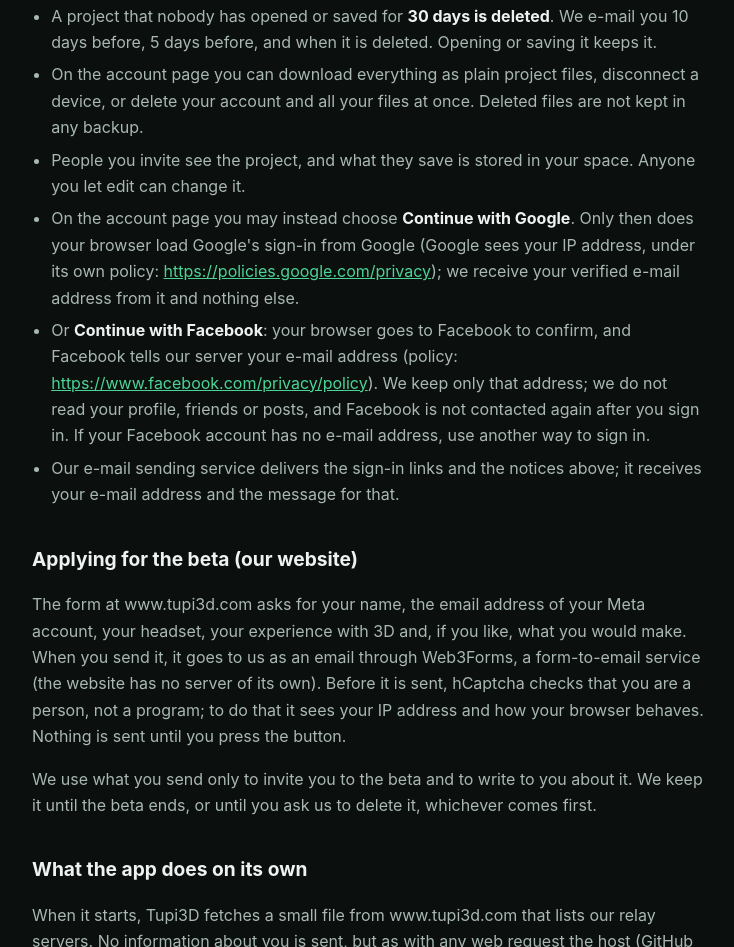
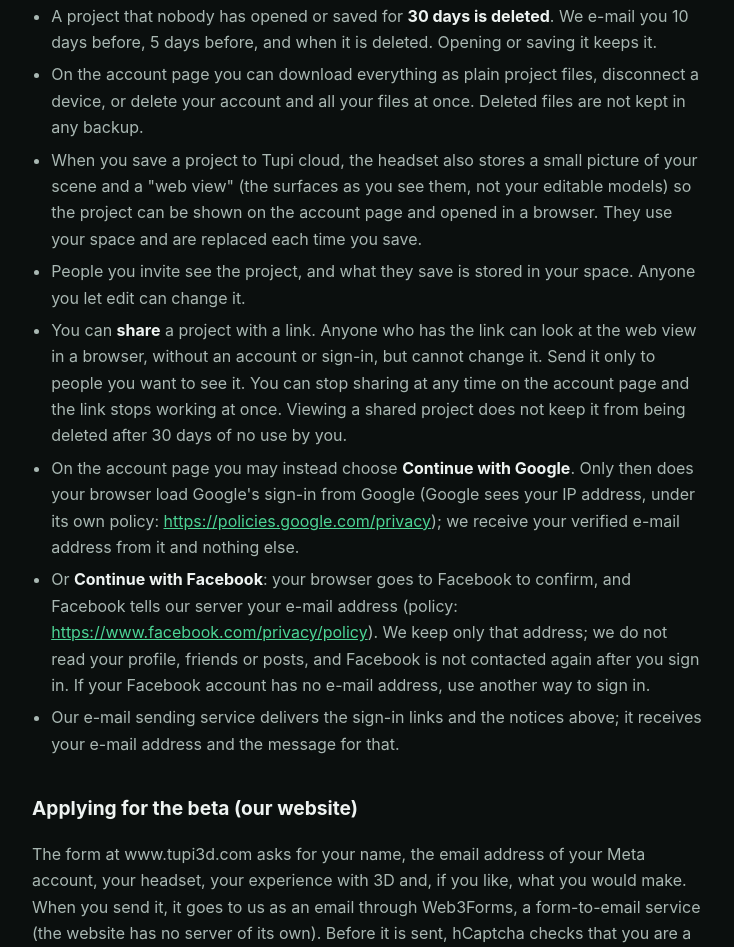
Before and after one commit to andrekling/tupi3d-website, a plain HTML site: page privacy.html in a window 1280 px wide. Shown: the part 6253-7200 px from the top of the page, without its empty margins (272-1006 px from the left). Drawn offline with Linux system fonts and the light colour scheme.

Commit message:
Privacy policy: Tupi cloud pictures, web views and share links

```diff
--- a/privacy.html
+++ b/privacy.html
@@ -115,7 +115,9 @@
 <li>We use this only to provide the storage you asked for (Article 6(1)(b) GDPR). The files are stored on our server in Frankfurt, Germany, and are not read, analysed or shared.</li>
 <li>A project that nobody has opened or saved for <strong>30 days is deleted</strong>. We e-mail you 10 days before, 5 days before, and when it is deleted. Opening or saving it keeps it.</li>
 <li>On the account page you can download everything as plain project files, disconnect a device, or delete your account and all your files at once. Deleted files are not kept in any backup.</li>
+<li>When you save a project to Tupi cloud, the headset also stores a small picture of your scene and a "web view" (the surfaces as you see them, not your editable models) so the project can be shown on the account page and opened in a browser. They use your space and are replaced each time you save.</li>
 <li>People you invite see the project, and what they save is stored in your space. Anyone you let edit can change it.</li>
+<li>You can <strong>share</strong> a project with a link. Anyone who has the link can look at the web view in a browser, without an account or sign-in, but cannot change it. Send it only to people you want to see it. You can stop sharing at any time on the account page and the link stops working at once. Viewing a shared project does not keep it from being deleted after 30 days of no use by you.</li>
 <li>On the account page you may instead choose <strong>Continue with Google</strong>. Only then does your browser load Google's sign-in from Google (Google sees your IP address, under its own policy: <a href="https://policies.google.com/privacy">https://policies.google.com/privacy</a>); we receive your verified e-mail address from it and nothing else.</li>
 <li>Or <strong>Continue with Facebook</strong>: your browser goes to Facebook to confirm, and Facebook tells our server your e-mail address (policy: <a href="https://www.facebook.com/privacy/policy">https://www.facebook.com/privacy/policy</a>). We keep only that address; we do not read your profile, friends or posts, and Facebook is not contacted again after you sign in. If your Facebook account has no e-mail address, use another way to sign in.</li>
 <li>Our e-mail sending service delivers the sign-in links and the notices above; it receives your e-mail address and the message for that.</li>
```
